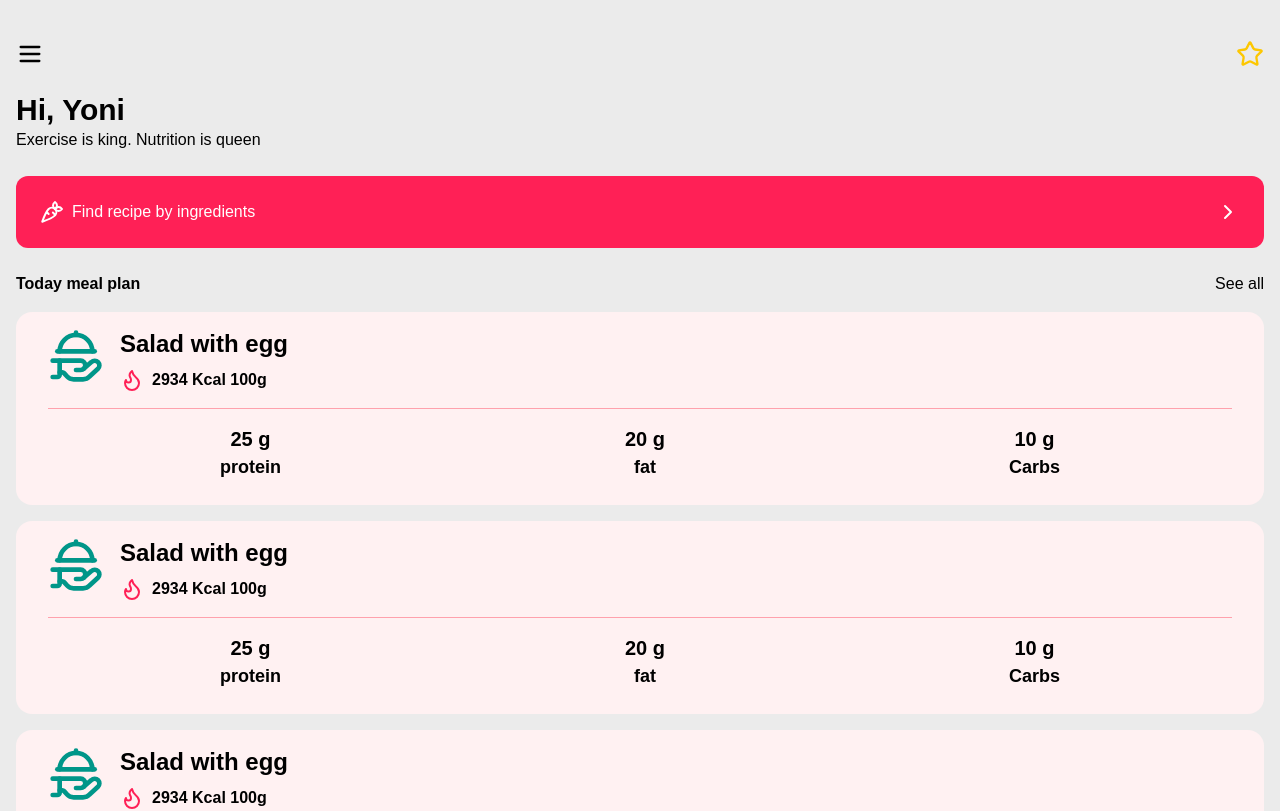
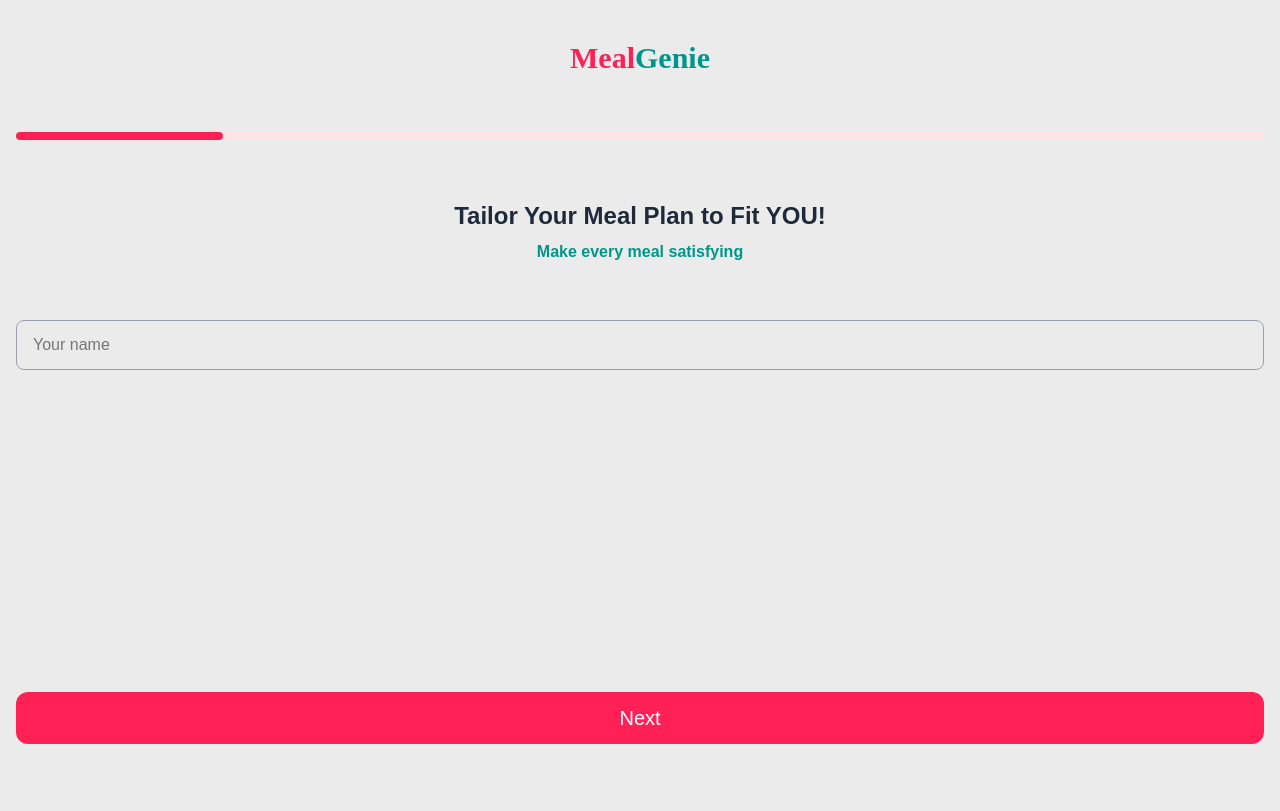
Before and after one commit to yoni-tad/mealgenie, a React (Vite) app in the folder front-end/: page / in a window 1280 px wide. Shown: the top 811 px of the page. Built offline with nearby package versions, Linux system fonts and the light colour scheme; a web font is replaced by a local one.

Commit message:
add navigation button and enhance form components with props for better state management

```diff
--- a/front-end/src/App.jsx
+++ b/front-end/src/App.jsx
@@ -9,22 +9,107 @@ import StepSix from "./components/forms/StepSix";
 import FinalStep from "./components/forms/FinalStep";
 import Progress from "./components/Progress";
 import Home from "./components/Home";
+import NavBtn from "./components/ui/NavBtn";
 
 export default function App() {
-  const [selectedAge, setSelectedAge] = useState("21");
+  const [userData, setUserData] = useState({
+    name: "",
+    age: "21",
+    goal: "",
+    height: "",
+    heightMeasurement: "cm",
+    weight: "",
+    weightMeasurement: "kg",
+    weightGoal: "",
+  });
+  // console.log(userData);
+  const [steps, setSteps] = useState("step-1");
+  const [progress, setProgress] = useState(16.6);
+  // console.log("current step: " + steps);
+
+  function handleNav(step) {
+    switch (step) {
+      case "step-1":
+        if (userData.name) {
+          setSteps("step-2");
+          setProgress(33.3);
+        }
+        break;
+
+      case "step-2":
+        if (userData.age) {
+          setSteps("step-3");
+          setProgress(50);
+        }
+        break;
+      case "step-3":
+        if (userData.goal) {
+          setSteps("step-4");
+          setProgress(66.7);
+        }
+        break;
+      case "step-4":
+        if (userData.height) {
+          setSteps("step-5");
+          setProgress(83.4);
+        }
+        break;
+      case "step-5":
+        if (userData.weight) {
+          setSteps("step-6");
+          setProgress(100);
+        }
+        break;
+      case "step-6":
+        userData.weightGoal && setSteps("finished");
+        console.log(userData);
+        break;
+
+      default:
+        setSteps("step-1");
+        break;
+    }
+  }
+
+  function handleChanges(event) {
+    if (event.currentTarget) {
+      const { name, value } = event.currentTarget;
+      setUserData((prevData) => ({
+        ...prevData,
+        [name]: value,
+      }));
+    } else if (event.age) {
+      setUserData((prevData) => ({
+        ...prevData,
+        age: event.age,
+      }));
+    }
+  }
 
   return (
-    <main className="flex flex-col h-screen py-10">
-      {/* <Header /> */}
-      {/* <Progress /> */}
-      {/* <StepOne /> */}
-      {/* <StepTwo selectedAge={selectedAge} setSelectedAge={setSelectedAge}/> */}
-      {/* <StepThree /> */}
-      {/* <StepFour /> */}
-      {/* <StepFive /> */}
-      {/* <StepSix /> */}
-      {/* <FinalStep /> */}
-      <Home />
+    <main className="flex flex-col h-screen py-10 px-4">
+      <Header />
+      <Progress progress={progress} />
+      {steps === "step-1" ? <StepOne handleChanges={handleChanges} /> : null}
+      {steps === "step-2" ? (
+        <StepTwo selectedAge={userData.age} setAge={handleChanges} />
+      ) : null}
+      {steps === "step-3" ? <StepThree handleChanges={handleChanges} /> : null}
+      {steps === "step-4" ? <StepFour handleChanges={handleChanges} /> : null}
+      {steps === "step-5" ? <StepFive handleChanges={handleChanges} /> : null}
+      {steps === "step-6" ? <StepSix handleChanges={handleChanges} /> : null}
+      {steps === "finished" ? <FinalStep /> : null}
+      {/* <Home /> */}
+      <NavBtn
+        btnText={
+          steps === "step-6"
+            ? "Finished"
+            : steps == "finished"
+            ? "Get start!"
+            : "Next"
+        }
+        handleNav={() => handleNav(steps)}
+      />
     </main>
   );
 }
--- a/front-end/src/components/Progress.jsx
+++ b/front-end/src/components/Progress.jsx
@@ -1,6 +1,14 @@
-export default function Progress() {
-  return <div className="flex rounded-xl h-3 my-10 mx-4">
-    <div className="bg-rose-500 h-2 w-50 rounded-xl"></div>
-    <div className="bg-rose-100 h-2 w-50 rounded-e-xl"></div>
-  </div>;
+export default function Progress(props) {
+  return (
+    <div className="flex rounded-xl h-3 my-10">
+      <div
+        className="bg-rose-500 h-2 rounded-xl"
+        style={{ width: `${props.progress}%` }}
+      ></div>
+      <div
+        className="bg-rose-100 h-2 rounded-e-xl"
+        style={{ width: `${100 - props.progress}%` }}
+      ></div>
+    </div>
+  );
 }
--- a/front-end/src/components/forms/FinalStep.jsx
+++ b/front-end/src/components/forms/FinalStep.jsx
@@ -2,24 +2,17 @@ import { CircleCheck } from "lucide-react";
 
 export default function FinalStep() {
   return (
-    <div className="flex-grow flex flex-col justify-between">
-      <div className="flex flex-col justify-center items-center gap-2 my-4">
+    <div className="flex-grow flex flex-col justify-center items-center gap-2">
       <CircleCheck size={148} className="text-rose-500" />
-        <p className="text-gray-800 font-bold px-18 text-2xl text-center py-6">
+      <p className="text-gray-800 font-bold px-14 text-2xl text-center py-6">
         You have successfully created a profile
       </p>
-        <p className="text-teal-600 font-semibold px-18 text-md text-center">
+      <p className="text-teal-600 font-semibold px-14 text-md text-center">
         Your daily calories rate is
       </p>
-        <p className="text-teal-600 text-xl font-bold px-18 text-md text-center">
+      <p className="text-teal-600 text-xl font-bold px-14 text-md text-center">
         2800 Kcal
       </p>
     </div>
-      <div className="px-4">
-        <button className="w-full  rounded-xl bg-rose-500 text-white py-3 text-xl my-4">
-          Get started!
-        </button>
-      </div>
-    </div>
   );
 }
--- a/front-end/src/components/forms/StepFour.jsx
+++ b/front-end/src/components/forms/StepFour.jsx
@@ -1,20 +1,22 @@
-export default function StepFour() {
+export default function StepFour(props) {
   return (
     <div className="flex-grow flex flex-col">
       <div className="flex flex-col justify-center items-center gap-2 my-4">
-        <p className="text-gray-800 font-bold px-18 text-2xl text-center">
+        <p className="text-gray-800 font-bold px-14 text-2xl text-center">
           What's your height?
         </p>
-        <p className="text-teal-600 font-semibold px-18 text-md text-center">
+        <p className="text-teal-600 font-semibold px-14 text-md text-center">
           Track your daily calories
         </p>
       </div>
-      <div className="flex-grow flex flex-col justify-between px-6 h-full">
+      <div className="flex-grow flex flex-col justify-between h-full">
         <div className="">
           <input
             type="number"
             placeholder="Your height"
+            name="height"
             className="w-full border rounded-lg px-4 py-3 border-gray-400"
+            onChange={props.handleChanges}
           />
           <div className="flex my-4 justify-center">
             <label
@@ -26,9 +28,12 @@ export default function StepFour() {
               </p>
               <input
                 type="radio"
-                name="height"
+                name="heightMeasurement"
                 id="height-cm"
                 className="hidden"
+                defaultChecked
+                value={"cm"}
+                onChange={props.handleChanges}
               />
             </label>
             <label
@@ -40,16 +45,15 @@ export default function StepFour() {
               </p>
               <input
                 type="radio"
-                name="height"
+                name="heightMeasurement"
                 id="height-inch"
                 className="hidden"
+                value={"inch"}
+                onChange={props.handleChanges}
               />
             </label>
           </div>
         </div>
-        <button className="rounded-xl bg-rose-500 text-white py-3 text-xl my-4">
-          Next
-        </button>
       </div>
     </div>
   );
--- a/front-end/src/components/forms/StepOne.jsx
+++ b/front-end/src/components/forms/StepOne.jsx
@@ -1,25 +1,22 @@
-export default function StepOne() {
+export default function StepOne(props) {
   return (
     <div className="flex flex-col gap-10 flex-grow">
       <div className="flex flex-col justify-center items-center gap-2 my-4">
-        <p className="text-gray-800 font-bold px-18 text-2xl text-center">
+        <p className="text-gray-800 font-bold px-14 text-2xl text-center">
           Tailor Your Meal Plan to Fit YOU!
         </p>
         <p className="text-teal-600 font-semibold px-18 text-md text-center">
           Make every meal satisfying
         </p>
       </div>
-      <div className="flex flex-col justify-between px-6 flex-grow">
-        <div>
-          <input
-            type="text"
-            placeholder="Your name"
-            className="w-full border rounded-lg px-4 py-3 border-gray-400"
-          />
-        </div>
-        <button className="rounded-xl bg-rose-500 text-white py-3 text-xl my-4">
-          Next
-        </button>
+      <div className="">
+        <input
+          type="text"
+          placeholder="Your name"
+          className="w-full border rounded-lg px-4 py-3 border-gray-400"
+          name="name"
+          onChange={props.handleChanges}
+        />
       </div>
     </div>
   );
--- a/front-end/src/components/forms/StepTwo.jsx
+++ b/front-end/src/components/forms/StepTwo.jsx
@@ -6,10 +6,10 @@ export default function StepTwo(props) {
   return (
     <div className="flex flex-col flex-grow">
       <div className="flex flex-col justify-center items-center gap-2 my-4">
-        <p className="text-gray-800 font-bold px-18 text-2xl text-center">
+        <p className="text-gray-800 font-bold px-14 text-2xl text-center">
           How old are you?
         </p>
-        <p className="text-teal-600 font-semibold px-18 text-md text-center">
+        <p className="text-teal-600 font-semibold px-14 text-md text-center">
           Track your daily calories
         </p>
       </div>
@@ -17,7 +17,7 @@ export default function StepTwo(props) {
         <div className="flex items-center gap-2">
           <Picker
             value={{ age: props.selectedAge }}
-            onChange={(value) => props.setSelectedAge(value.age)}
+            onChange={props.setAge}
           >
             <Picker.Column name="age">
               {ageOptions.map((age) => (
@@ -29,9 +29,6 @@ export default function StepTwo(props) {
           </Picker>
           <p>years</p>
         </div>
-        <button className="w-full rounded-xl bg-rose-500 text-white py-3 text-xl my-4">
-          Next
-        </button>
       </div>
     </div>
   );
--- /dev/null
+++ b/front-end/src/components/ui/NavBtn.jsx
@@ -0,0 +1,10 @@
+export default function NavBtn(props) {
+  return (
+    <button
+      onClick={props.handleNav}
+      className="w-full px-4 rounded-xl bg-rose-500 text-white py-3 text-xl my-4"
+    >
+      {props.btnText}
+    </button>
+  );
+}
```
Also changed, not shown: front-end/src/components/forms/StepFive.jsx (+13 -9 lines), front-end/src/components/forms/StepSix.jsx (+6 -37 lines), front-end/src/components/forms/StepThree.jsx (+26 -12 lines). Lines whose indentation alone changed are shown as unchanged.
